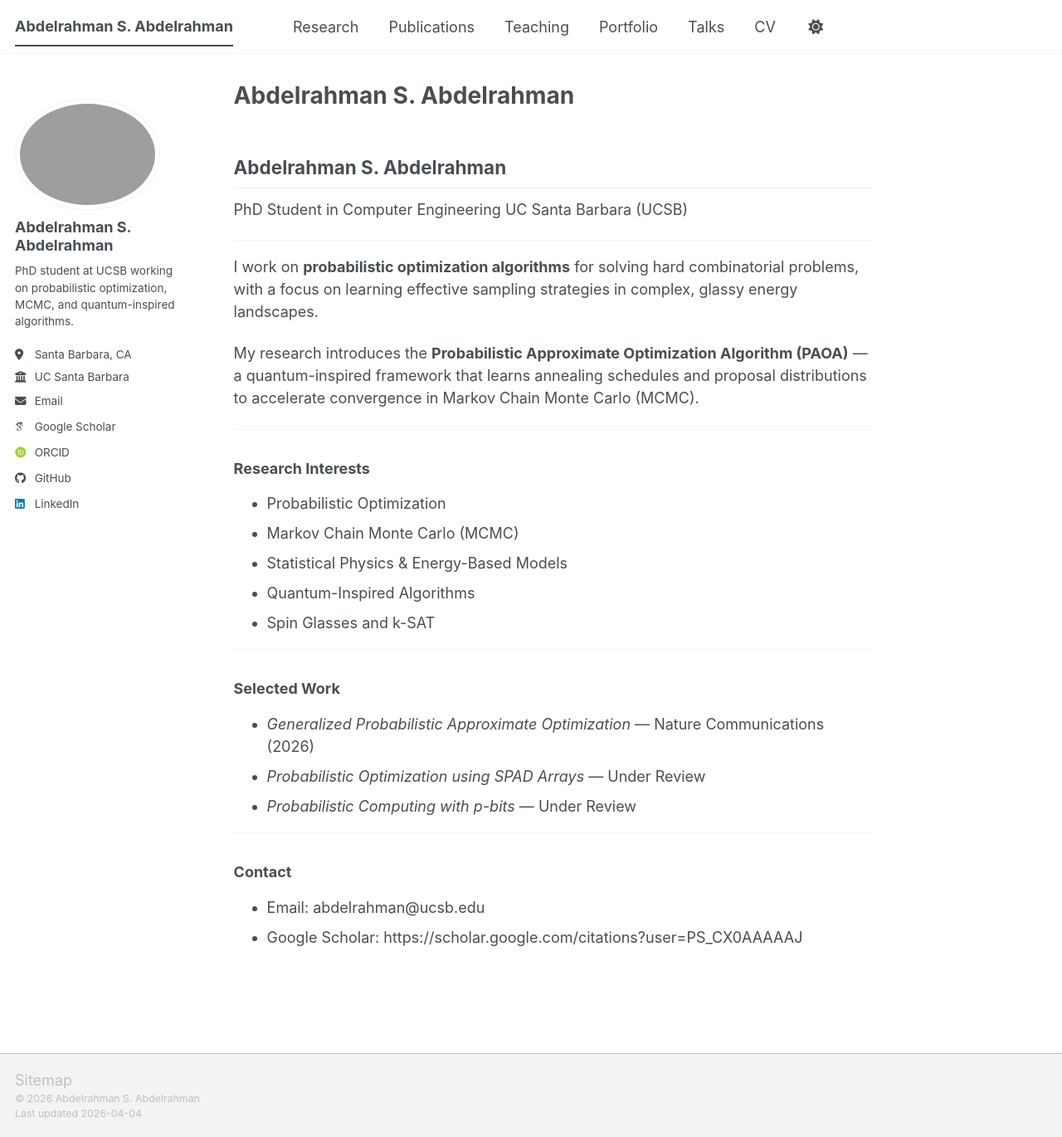
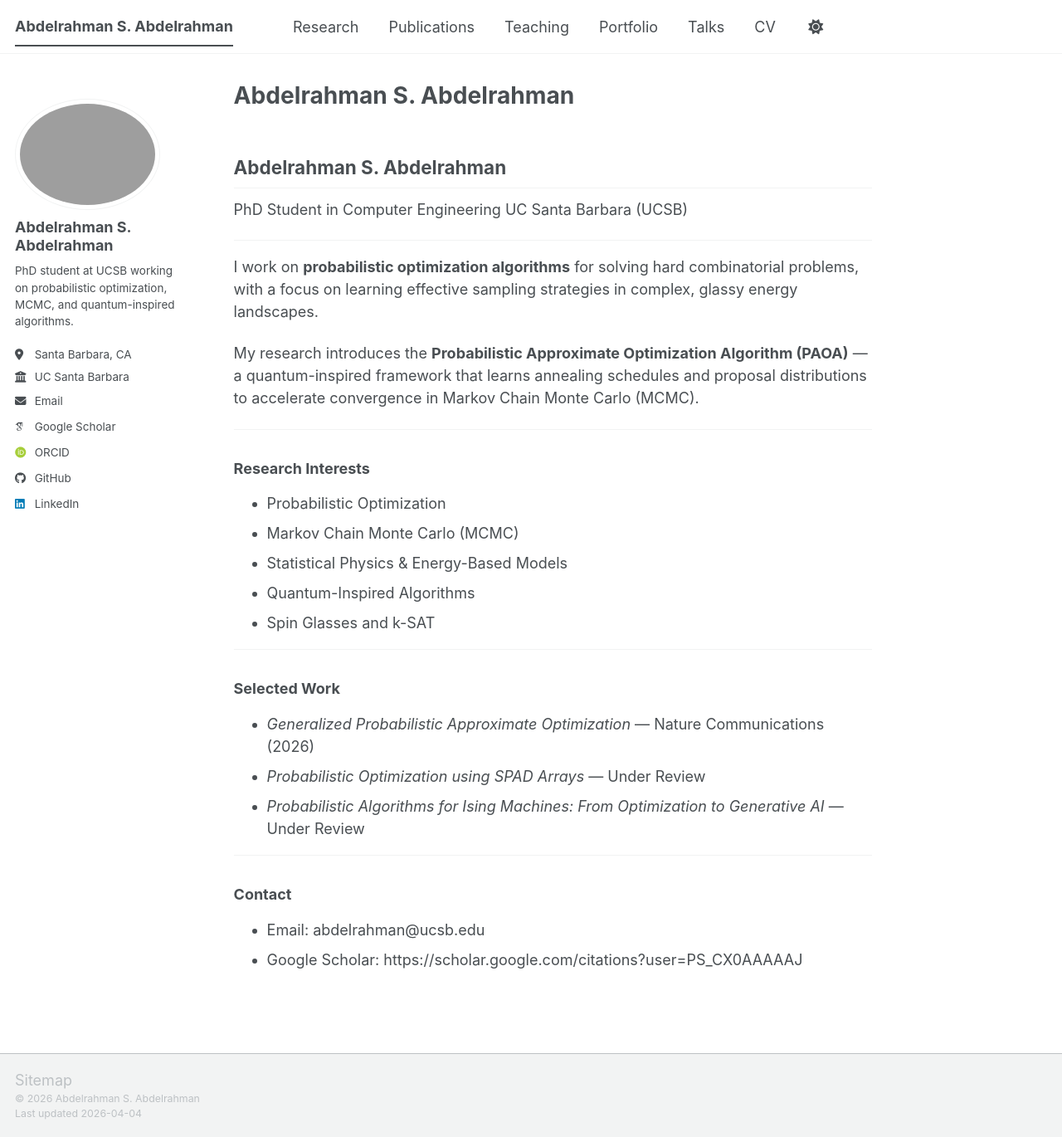
Before and after one commit to abdelrahmanseed/abdelrahmanseed.github.io, a Jekyll site: the page built from _pages/about.md, in a window 1280 px wide and 1370 px high. Shown: the whole window at 83% size. Built offline with Jekyll 4.4.1, drawn with Linux system fonts in a browser that asks for light colours; some web fonts are replaced; a script bundle is joined from its source files by our own code; library files that are not in the unit come from our copies; our own code applies the rules of GitHub Pages for plain Markdown files.

Commit message:
Clean about page

```diff
--- a/_pages/about.md
+++ b/_pages/about.md
@@ -35,7 +35,7 @@ My research introduces the **Probabilistic Approximate Optimization Algorithm (P
 
 * *Generalized Probabilistic Approximate Optimization* — Nature Communications (2026)
 * *Probabilistic Optimization using SPAD Arrays* — Under Review
-* *Probabilistic Computing with p-bits* — Under Review
+* *Probabilistic Algorithms for Ising Machines: From Optimization to Generative AI* — Under Review
 
 ---
 
```
